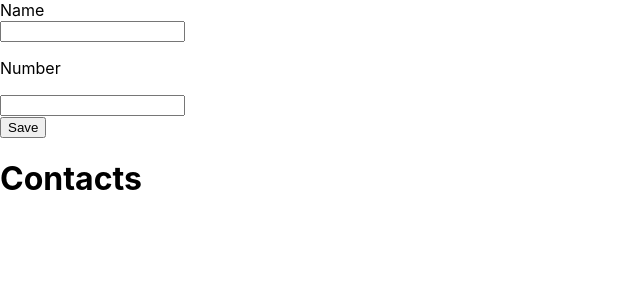
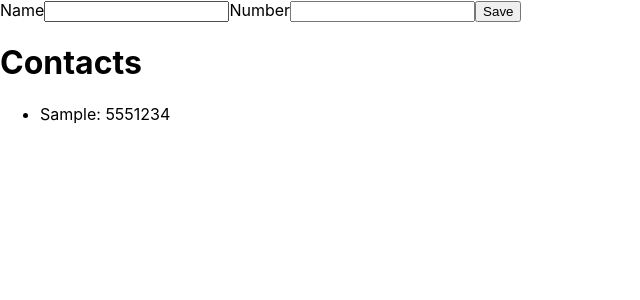
Before and after one commit to Vitammiin/goit-react-hw-02-phonebook, a React (Create React App) app: page / in a window 1280 px wide. Both pictures are taken after typing "Sample", "5551234" into the empty fields and a click on the button "Save". Shown: the top 300 px of the page, without its empty margins (0-640 px from the left). Built offline with nearby package versions, Linux system fonts and the light colour scheme.

Commit message:
index.html

```diff
--- a/src/components/App.jsx
+++ b/src/components/App.jsx
@@ -1,5 +1,4 @@
-import React from 'react';
-import { Component } from 'react';
+import React, { Component } from 'react';
 
 export class App extends Component {
   state = {
@@ -9,45 +8,33 @@ export class App extends Component {
   };
 
   handleName = event => {
-    console.log(event.target.name);
-    console.log(event.target.value);
     this.setState({
       [event.target.name]: event.target.value,
     });
   };
 
-  addNumber = numberData => {
-    console.log('numberData', numberData);
-    this.setState(prevState => {
-      return {
-        numberData: [...prevState.name],
-      };
-    });
-  };
-
   handleSubmit = event => {
     event.preventDefault();
-    const numberData = {
-      contacts: this.state.contacts,
-      name: this.state.name,
-      number: this.state.number,
-    };
-    this.addNumber(numberData);
-    this.setState({
-      contacts: [],
-      name: '',
-      number: '',
-    });
+    const { contacts, name, number } = this.state;
+    if (contacts.some(contact => contact.name === name)) {
+      alert(`${name} is already in contacts`);
+    } else {
+      const newContact = { name, number };
+      this.setState(prevState => ({
+        contacts: [...prevState.contacts, newContact],
+        name: '',
+        number: '',
+      }));
+    }
   };
 
   render() {
     return (
       <div>
         <form onSubmit={this.handleSubmit}>
-          Name
-          <div>
+          <label>
+            Name
             <input
-              numberData={this.numberData}
               onChange={this.handleName}
               value={this.state.name}
               type="text"
@@ -56,9 +43,9 @@ export class App extends Component {
               title="Name may contain only letters, apostrophe, dash and spaces. For example Adrian, Jacob Mercer, Charles de Batz de Castelmore d'Artagnan"
               required
             />
-          </div>
-          <p>Number</p>
-          <div>
+          </label>
+          <label>
+            Number
             <input
               onChange={this.handleName}
               value={this.state.number}
@@ -68,15 +55,19 @@ export class App extends Component {
               title="Phone number must be digits and can contain spaces, dashes, parentheses and can start with +"
               required
             />
-          </div>
-          <div>
-            <button addNumber={this.addNumber}>Save</button>
-          </div>
-          <div>
-            <h1>Contacts</h1>
-            <p></p>
-          </div>
+          </label>
+          <button type="submit">Save</button>
         </form>
+        <div>
+          <h1>Contacts</h1>
+          <ul>
+            {this.state.contacts.map(contact => (
+              <li key={contact.name}>
+                {contact.name}: {contact.number}
+              </li>
+            ))}
+          </ul>
+        </div>
       </div>
     );
   }
```
